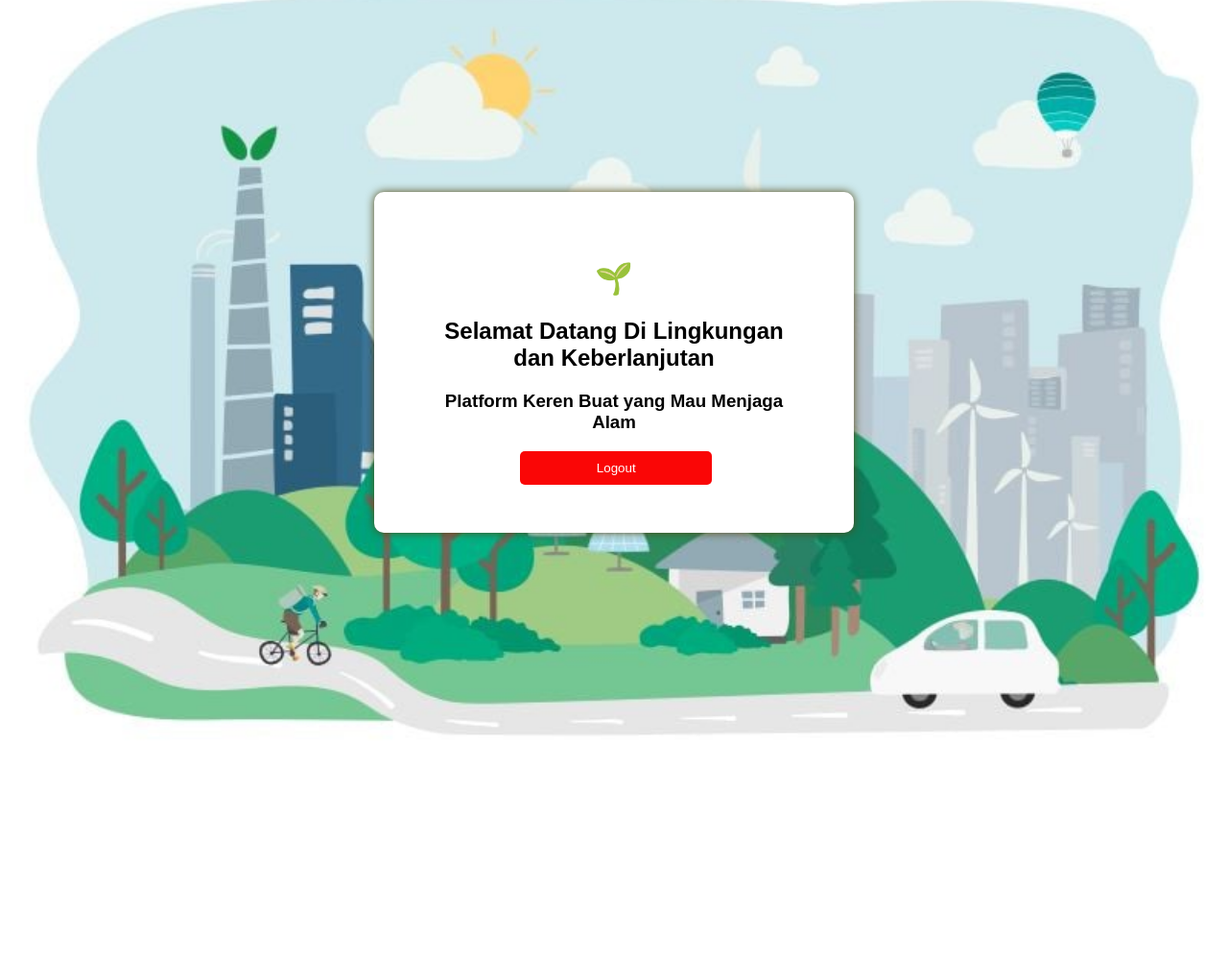
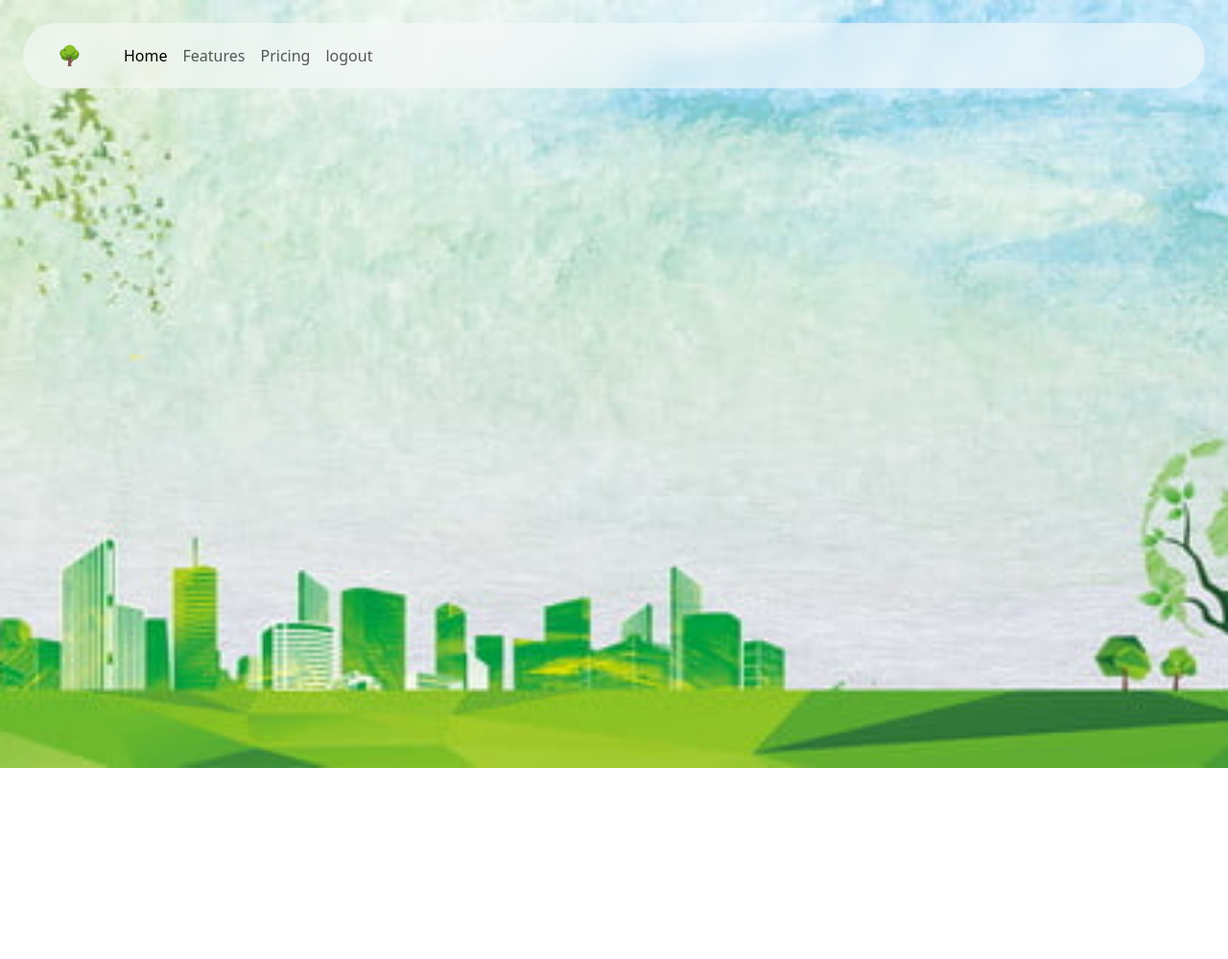
Before and after one commit to Rajasaut/pw2025_tubes_243040039, a PHP site: page /admin.php in a window 1280 px wide. Shown: the top 999 px of the page at 96% size. Before the commit the page ends 766 px from the top, so only its background shows below. Run offline with PHP 8.4, Linux system fonts and the light colour scheme; the visitor is signed in with stand-in values (Sample User, id 1).

Commit message:
masih proses

```diff
--- a/php/admin.php
+++ b/php/admin.php
@@ -6,26 +6,96 @@ if (!isset($_SESSION['login'])) {
     exit();
 }
 ?>
-
-<!-- Untuk menampilkan halaman admin dengan pesan sambutan dan tombol logout. -->
 <!DOCTYPE html>
-<html lang="id">
+<html lang="en">
 
 <head>
     <meta charset="UTF-8">
     <meta name="viewport" content="width=device-width, initial-scale=1.0">
-    <title>Admin Panel</title>
-    <link rel="stylesheet" href="style.css">
+    <title>Navbar Boostep</title>
+    <link href="https://cdn.jsdelivr.net/npm/bootstrap@5.3.6/dist/css/bootstrap.min.css" rel="stylesheet" integrity="sha384-4Q6Gf2aSP4eDXB8Miphtr37CMZZQ5oXLH2yaXMJ2w8e2ZtHTl7GptT4jmndRuHDT" crossorigin="anonymous">
+    <style>
+        /* bagian navbar  */
+        .navbar {
+            background: #f8f9fa91;
+            backdrop-filter: blur(10px);
+        }
+
+        .navbar-collapse {
+            position: absolute;
+            width: 100%;
+            top: 60px;
+            left: 0;
+            padding: 6px 20px;
+            border-radius: 25px;
+            background: #f8f9fa91;
+        }
+
+
+        @media (min-width: 992px) {
+            .navbar-collapse {
+                position: relative;
+                top: 0;
+                background: none;
+            }
+        }
+
+        body {
+            height: 2000px;
+        }
+
+        .bg img {
+            position: absolute;
+            top: 0;
+            left: 0;
+            width: 100%;
+            height: 100%;
+            object-fit: cover;
+            z-index: -1;
+        }
+    </style>
 </head>
 
 <body>
-    <div class="admin-container">
-        <h1>🌱</h1>
-        <h2>Selamat Datang Di Lingkungan dan Keberlanjutan</h2>
-        <h3> Platform Keren Buat yang Mau Menjaga Alam</h3>
-        <img src="" alt="" class="">
-        <a href="logout.php"><button>Logout</button></a>
+    <nav class="navbar navbar-expand-lg rounded-pill px-4 m-4 fixed-top">
+        <div class="container-fluid">
+            <a class="navbar-brand" href="#">🌳</a>
+            <button class="navbar-toggler" type="button" data-bs-toggle="collapse" data-bs-target="#navbarNav" aria-controls="navbarNav" aria-expanded="false" aria-label="Toggle navigation">
+                <span class="navbar-toggler-icon"></span>
+            </button>
+            <div class="collapse navbar-collapse" id="navbarNav">
+                <ul class="navbar-nav">
+                    <li class="nav-item">
+                        <a class="nav-link active" aria-current="page" href="#">Home</a>
+                    </li>
+                    <li class="nav-item">
+                        <a class="nav-link" href="#">Features</a>
+                    </li>
+                    <li class="nav-item">
+                        <a class="nav-link" href="#">Pricing</a>
+                    </li>
+
+                    <a class="nav-link" href="logout.php">logout</a>
+                    <li class="nav-item">
+
+                    </li>
+                </ul>
+            </div>
+        </div>
+    </nav>
+    <div class="bg">
+        <img src="img/bacground.jpg" alt="">
     </div>
+
+
+
+
+
+
+
+
+
+    <script src="https://cdn.jsdelivr.net/npm/bootstrap@5.3.6/dist/js/bootstrap.bundle.min.js" integrity="sha384-j1CDi7MgGQ12Z7Qab0qlWQ/Qqz24Gc6BM0thvEMVjHnfYGF0rmFCozFSxQBxwHKO" crossorigin="anonymous"></script>
 </body>
 
 </html>
--- a/php/index.php
+++ b/php/index.php
@@ -1,6 +1,7 @@
 <?php
 session_start();
 include "koneksi.php";
+
 
 // ker nampilken pesan error atau sukses
 $error = "";
--- a/php/login.php
+++ b/php/login.php
@@ -45,6 +45,7 @@ if ($_SERVER["REQUEST_METHOD"] == "POST") {
     <link rel="stylesheet" href="style.css" />
 </head>
 
+
 <body>
     <div class="login-container">
         <h2>Lingkungan & Keberlanjutan </h2>
--- a/php/style.css
+++ b/php/style.css
@@ -15,7 +15,7 @@ body {
   padding: 50px;
   background: #fff;
   border-radius: 10px;
-  box-shadow: 0px 0px 10px rgb(82, 70, 18);
+  box-shadow: 0px 0px 10px rgb(82, 255, 39);
 }
 
 .logo {
@@ -69,3 +69,8 @@ button:hover {
   color: #15ff00;
   font-weight: bold;
 }
+
+/* bagian navbar  */
+.navbar {
+  background: #15ff00;
+}
```
Also changed, not shown: php/koneksi.php (+2 -10 lines), php/img/bacground.jpg (added), php/img/berkelanjutan.jpg (added).
